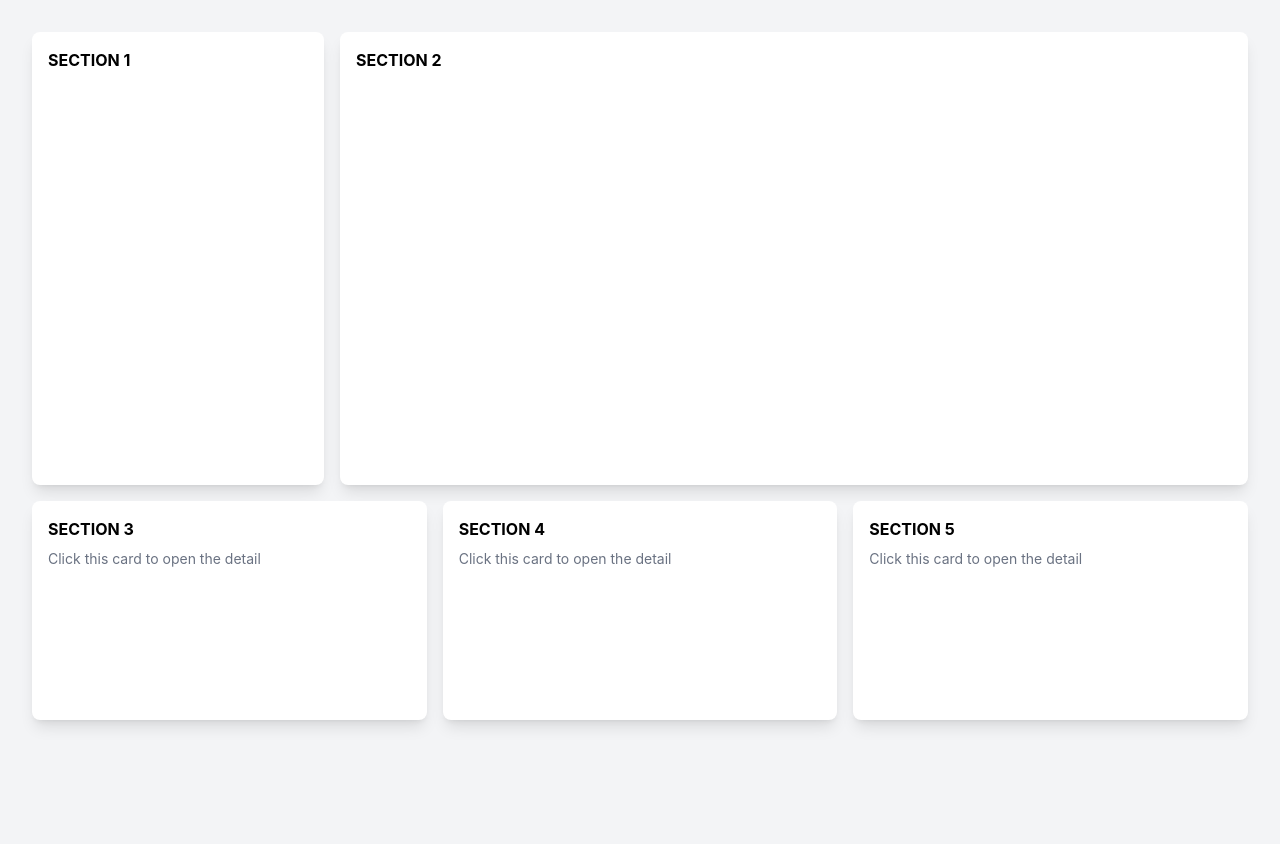
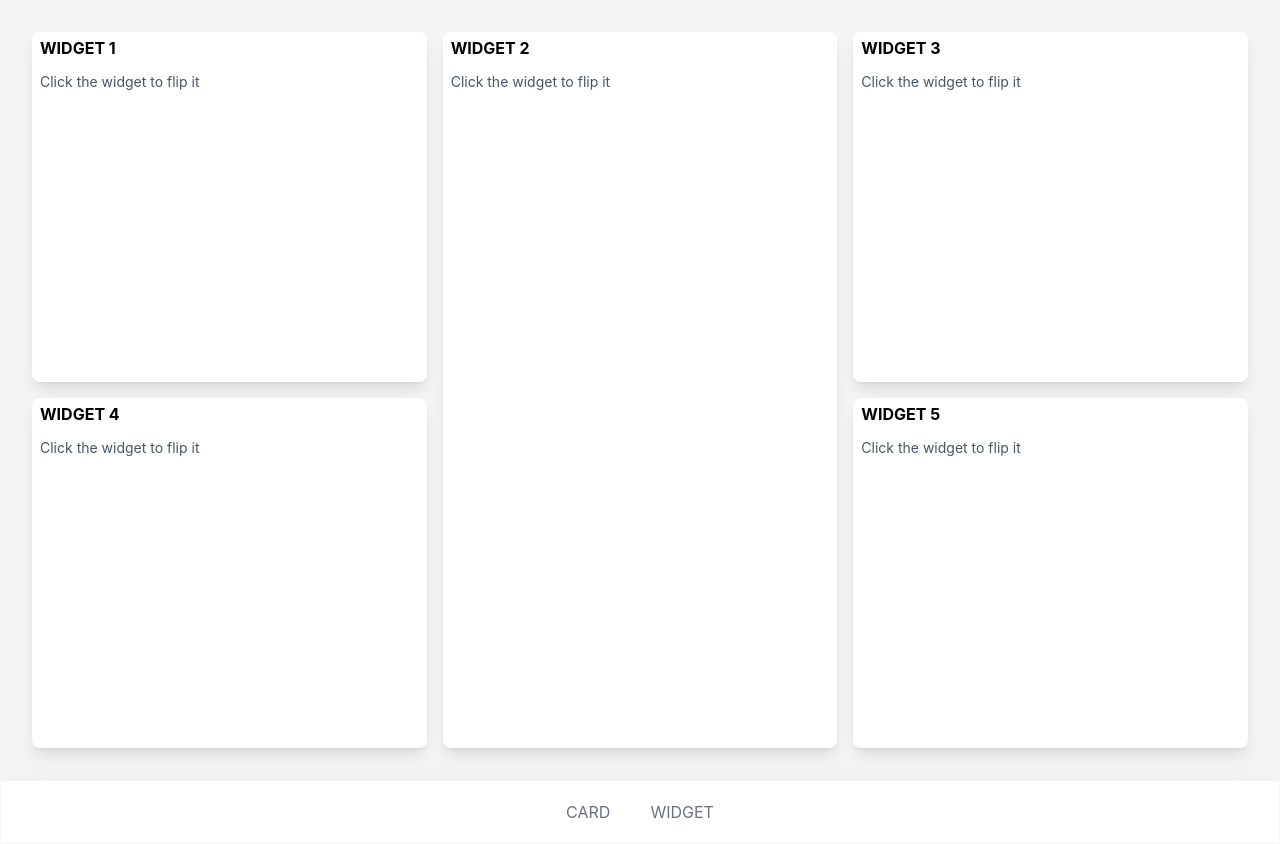
Before and after one commit to dan-alin/framer-animation, a Next.js app: page /widgets in a window 1280 px wide. Before the commit the page ends 800 px from the top, so only its background shows below. Built offline with nearby package versions, Linux system fonts and the light colour scheme.

Commit message:
feat: widget page

```diff
--- a/app/[id]/page.tsx
+++ b/app/[id]/page.tsx
@@ -33,7 +33,7 @@ export default function Detail() {
 	};
 
 	return (
-		<motion.div className="grid grid-rows-12 grid-cols-12 gap-4 items-center justify-items-center min-h-screen p-8 pb-20  ">
+		<motion.div className="grid grid-rows-12 grid-cols-12 gap-4 items-center justify-items-center  h-full p-8   ">
 			<motion.div
 				initial={{ opacity: 0, translateY: -100 }}
 				animate={{ opacity: 1, translateY: 0 }}
@@ -46,7 +46,7 @@ export default function Detail() {
 				initial={{ opacity: 0, translateX: 100 }}
 				animate={{ opacity: 1, translateX: 0 }}
 				transition={{ duration: 0.5, delay: 1 }}
-				className=" h-full w-full col-span-9 row-span-8 "
+				className=" h-full w-full col-span-9 row-span-8"
 			>
 				<Card title="section 2" />
 			</motion.div>
--- a/app/layout.tsx
+++ b/app/layout.tsx
@@ -1,3 +1,4 @@
+import Navbar from '@/components/navbar';
 import type { Metadata } from 'next';
 import localFont from 'next/font/local';
 import './globals.css';
@@ -14,8 +15,8 @@ const geistMono = localFont({
 });
 
 export const metadata: Metadata = {
-	title: 'Create Next App',
-	description: 'Generated by create next app'
+	title: 'POC - Framer',
+	description: 'Transitions and animations'
 };
 
 declare module 'valtio' {
@@ -30,9 +31,10 @@ export default function RootLayout({
 	return (
 		<html lang="en">
 			<body
-				className={`${geistSans.variable} ${geistMono.variable} antialiased overflow-hidden bg-gray-100`}
+				className={`${geistSans.variable} ${geistMono.variable} antialiased overflow-hidden bg-gray-100 grid grid-rows-[1fr_auto] min-h-screen`}
 			>
 				{children}
+				<Navbar />
 			</body>
 		</html>
 	);
--- /dev/null
+++ b/app/loading/page.tsx
@@ -0,0 +1,24 @@
+import { motion } from 'motion/react';
+
+export default function Loading() {
+	return (
+		<div className="grid  items-center justify-items-center h-full p-8 gap-16 sm:p-20 ">
+			loading...
+			<motion.svg
+				initial={{ pathLength: 0 }}
+				animate={{ pathLength: 1 }}
+				transition={{ duration: 2 }}
+				width="100"
+				height="100"
+				viewBox="0 0 100 100"
+			>
+				<motion.path
+					d="M10 80 C 40 10, 65 10, 95 80 S 150 150, 180 80"
+					stroke="black"
+					strokeWidth="2"
+					fill="transparent"
+				/>
+			</motion.svg>
+		</div>
+	);
+}
--- /dev/null
+++ b/app/widgets/page.tsx
@@ -0,0 +1,88 @@
+'use client';
+
+import FlipWidget from '@/components/flip-widget';
+import { flipModalStore } from '@/stores/flipped-modal.store';
+import { motion } from 'motion/react';
+import { useEffect } from 'react';
+import { useSnapshot } from 'valtio';
+
+type WidgetProps = {
+	id: number;
+};
+const FrontWidget = ({ id }: WidgetProps) => {
+	return (
+		<div className=" h-full w-full">
+			<h1 className="   uppercase rounded-t-lg font-bold px-2 py-1 ">widget {id}</h1>
+			<p className="text-sm p-2 text-gray-600">Click the widget to flip it</p>
+		</div>
+	);
+};
+
+const BackWidget = ({ id }: WidgetProps) => {
+	return (
+		<div className=" h-full w-full">
+			<h1 className="   uppercase rounded-t-lg font-bold  px-2 py-1 ">Back Widget{id + 1}</h1>
+			<p className="h-full w-full text-sm p-2 px-4 text-center text-gray-600 flex items-center justify-center ">
+				This is the back of widget {id}. Click again to bring it back to it's original position.
+			</p>
+		</div>
+	);
+};
+
+export default function Widget() {
+	const { flippedId, isAnimating } = useSnapshot(flipModalStore);
+
+	useEffect(() => {
+		flipModalStore.flippedId = -1;
+	}, []);
+
+	return (
+		<div
+			className={`grid grid-cols-3  grid-rows-[repeat(2,minmax(0,350px))] items-center justify-items-center max-h-[780px] h-full overflow-auto p-8 gap-4 `}
+			id="widget-grid"
+		>
+			{(flippedId !== -1 || isAnimating) && (
+				<motion.div
+					initial={{ opacity: 0 }}
+					animate={{
+						opacity: 1
+					}}
+					exit={{ opacity: 0 }}
+					transition={{ opacity: { duration: 0.5 } }}
+					className="absolute top-0 left-0 w-full h-full bg-gray-900/30 flex items-center justify-center z-3"
+				></motion.div>
+			)}
+			<FlipWidget
+				className="col-span-1 "
+				id={1}
+				front={<FrontWidget id={1} />}
+				back={<BackWidget id={1} />}
+			/>
+			<FlipWidget
+				className="col-span-1 row-span-2 "
+				id={2}
+				front={<FrontWidget id={2} />}
+				back={<BackWidget id={2} />}
+			/>
+			<FlipWidget
+				className="col-span-1 "
+				id={3}
+				front={<FrontWidget id={3} />}
+				back={<BackWidget id={3} />}
+			/>
+			<FlipWidget
+				className="col-span-1 "
+				id={4}
+				front={<FrontWidget id={4} />}
+				back={<BackWidget id={4} />}
+			/>
+
+			<FlipWidget
+				className="col-span-1"
+				id={5}
+				front={<FrontWidget id={5} />}
+				back={<BackWidget id={5} />}
+			/>
+		</div>
+	);
+}
--- a/components/dialog.tsx
+++ b/components/dialog.tsx
@@ -44,7 +44,7 @@ const Dialog: FC<DialogProps> = ({
 						transition={{ duration: 0.5 }}
 						className={cn(
 							'bg-white rounded-lg p-8 shadow-lg z-50  flex flex-col gap-4 min-w-[400px]',
-							isFull && 'h-[95dvh] w-[95dvw]'
+							isFull && 'h-[88dvh] w-[95dvw] mb-20'
 						)}
 					>
 						<div className="font-bold uppercase flex items-center justify-between">
--- a/components/drawer.tsx
+++ b/components/drawer.tsx
@@ -12,7 +12,7 @@ const Drawer: FC<DrawerProps> = ({ open, closeDrawer }) => {
 	return (
 		<div
 			className={clsx(
-				'bg-white border border-gray-500/20 rounded absolute h-2/3 right-0 z-50 w-[400px] shadow-lg transform-transition duration-300 flex flex-col justify-between p-4',
+				'bg-white border border-gray-500/20 rounded absolute h-3/4 right-0 top-32 z-50 w-[400px] shadow-lg transform-transition duration-300 flex flex-col justify-between p-4',
 				open ? 'translate-x-0' : 'translate-x-[100%]'
 			)}
 		>
--- /dev/null
+++ b/components/flip-widget.tsx
@@ -0,0 +1,109 @@
+import { flipModalStore } from '@/stores/flipped-modal.store';
+import { cn } from '@/utils/cn';
+import { motion } from 'motion/react';
+import { ReactNode, useEffect, useRef, useState } from 'react';
+import { useSnapshot } from 'valtio';
+
+type MotionLineCardProps = {
+	id: number;
+	front: ReactNode;
+	back: ReactNode;
+	onAnimationEnd?: () => void;
+	scale?: number;
+	className?: string;
+};
+
+const FlipWidget = ({ id, front, back, className }: MotionLineCardProps) => {
+	const { flippedId, isAnimating } = useSnapshot(flipModalStore);
+	const cardRef = useRef<HTMLDivElement>(null);
+	const [x, setX] = useState(0);
+	const [y, setY] = useState(0);
+	const [isCurrent, setIsCurrent] = useState(false);
+
+	const openCard = () => {
+		flipModalStore.isAnimating = true;
+		flipModalStore.flippedId = id;
+		reposition();
+	};
+
+	const closeCard = () => {
+		flipModalStore.isAnimating = true;
+		flipModalStore.flippedId = -1;
+		reposition();
+	};
+
+	useEffect(() => {
+		setIsCurrent(flippedId === id);
+	}, [flippedId, id]);
+
+	const reposition = () => {
+		const card = cardRef.current;
+		if (!card) return;
+		const { top, left, width, height } = card.getBoundingClientRect();
+		const widgetGrid = document.getElementById('widget-grid');
+
+		if (!widgetGrid) return;
+		const x = widgetGrid.clientWidth / 2 - width / 2 - left;
+		const y = widgetGrid.clientHeight / 2 - height / 2 - top;
+
+		setX(x);
+		setY(y);
+	};
+	return (
+		<motion.div
+			ref={cardRef}
+			className={cn(
+				'bg-white flex items-center justify-center rounded-lg shadow-lg h-full w-full transform-3d cursor-pointer ',
+				isAnimating && 'pointer-events-none',
+
+				className
+			)}
+			initial={{
+				rotateY: 0,
+				translateX: 0,
+				translateY: 0,
+				zIndex: 1
+			}}
+			animate={{
+				rotateY: isCurrent ? 180 : 0,
+				translateX: x,
+				translateY: y,
+				zIndex: isCurrent ? 50 : 1,
+				height: isCurrent ? '716px' : '100%'
+			}}
+			transition={{
+				zIndex: isCurrent ? { delay: 0 } : { delay: 0.5 },
+				translateY: isCurrent && { delay: 0, duration: 0.5 },
+				translateX: isCurrent && { delay: 0, duration: 0.5 },
+				height: isCurrent && { delay: 0.2, duration: 0.3 }
+			}}
+			onAnimationComplete={() => {
+				flipModalStore.isAnimating = false;
+			}}
+		>
+			{/* FRONT */}
+			<motion.div
+				initial={{ opacity: 0 }}
+				animate={{ opacity: isCurrent ? 0 : 1 }}
+				transition={{ duration: 0.2, delay: 0.3 }}
+				className="absolute backface-hidden h-full w-full"
+				onClick={openCard}
+			>
+				{front}
+			</motion.div>
+
+			{/* BACK */}
+			<motion.div
+				initial={{ opacity: 0 }}
+				animate={{ opacity: isCurrent ? 1 : 0 }}
+				transition={{ duration: 0.2, delay: 0.3 }}
+				className="absolute backface-hidden h-full w-full rotate-y-180"
+				onClick={closeCard}
+			>
+				{back}
+			</motion.div>
+		</motion.div>
+	);
+};
+
+export default FlipWidget;
--- a/components/flip-wrap.tsx
+++ b/components/flip-wrap.tsx
@@ -8,9 +8,10 @@ type MotionLineCardProps = {
 	id: number;
 	front: ReactNode;
 	onAnimationEnd?: () => void;
+	scale?: number;
 };
 
-const FlipWrap = ({ id, front, onAnimationEnd }: MotionLineCardProps) => {
+const FlipWrap = ({ id, front, onAnimationEnd, scale = 7 }: MotionLineCardProps) => {
 	const { flippedId, isAnimating } = useSnapshot(flipWrapStore);
 	const cardRef = useRef<HTMLDivElement>(null);
 	const [x, setX] = useState(0);
@@ -41,7 +42,7 @@ const FlipWrap = ({ id, front, onAnimationEnd }: MotionLineCardProps) => {
 		<motion.div
 			ref={cardRef}
 			className={cn(
-				' bg-white rounded-lg shadow-lg h-full w-full   transform-3d cursor-pointer',
+				' bg-white rounded-lg shadow-lg  w-full h-[150px]  transform-3d cursor-pointer',
 				isAnimating && 'pointer-events-none'
 			)}
 			initial={{
@@ -56,8 +57,8 @@ const FlipWrap = ({ id, front, onAnimationEnd }: MotionLineCardProps) => {
 				rotateY: isCurrent ? 180 : 0,
 				translateX: x,
 				translateY: y,
-				zIndex: isCurrent ? 100 : 1,
-				scale: isCurrent ? 7 : 1,
+				zIndex: isCurrent ? 10 : 1,
+				scale: isCurrent ? scale : 1,
 				opacity: 1,
 				backgroundColor: isCurrent ? '#f3f4f6' : 'white'
 			}}
--- /dev/null
+++ b/components/navbar.tsx
@@ -0,0 +1,19 @@
+import Link from 'next/link';
+
+const Navbar = () => {
+	return (
+		<nav className="bg-white shadow-2xl border border-gray-100 text-gray-500 p-4 h-16 z-50 flex w-full items-center justify-center gap-10 uppercase ">
+			<Link className="hover:text-primary-dark" href={'/'}>
+				card
+			</Link>
+			<Link className="hover:text-primary-dark" href={'widgets'}>
+				widget
+			</Link>
+			{/* <Link className="hover:text-primary-dark" href={'loading'}>
+				loading
+			</Link> */}
+		</nav>
+	);
+};
+
+export default Navbar;
--- a/stores/flipped-modal.store.ts
+++ b/stores/flipped-modal.store.ts
@@ -1,11 +1,11 @@
 import { proxy } from 'valtio';
 
-type FlippedModalStoreProps = {
+type FlipModalStoreProps = {
 	flippedId: number;
 	isAnimating: boolean;
 };
 
-export const flippedModalStore = proxy<FlippedModalStoreProps>({
+export const flipModalStore = proxy<FlipModalStoreProps>({
 	flippedId: -1,
 	isAnimating: false
 });
```
Also changed, not shown: app/page.tsx (+10 -5 lines), components/flip-modal.tsx (deleted, +0 -94 lines).
